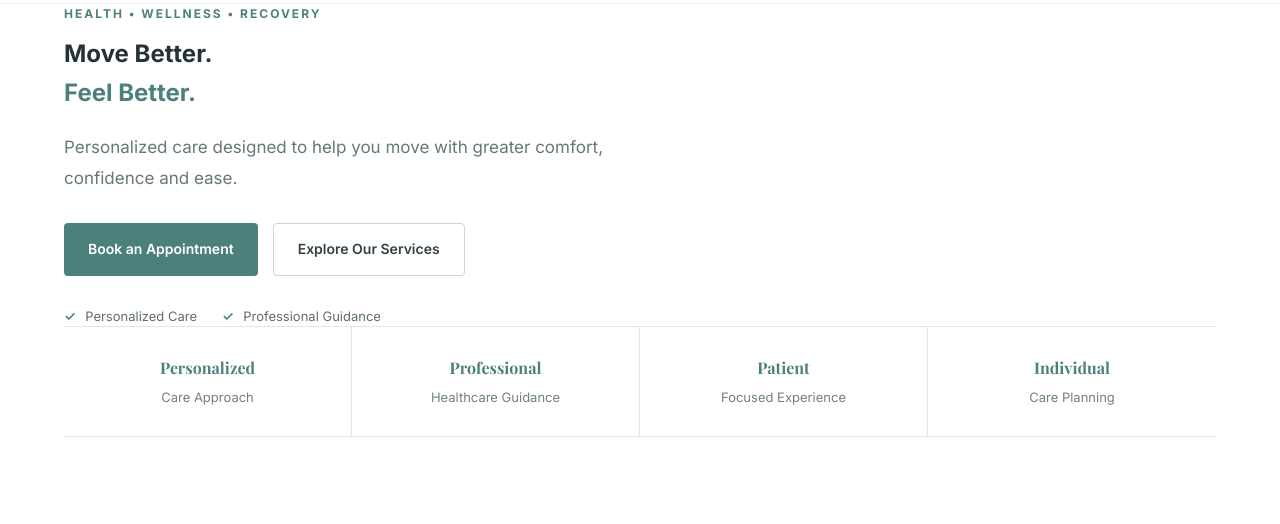
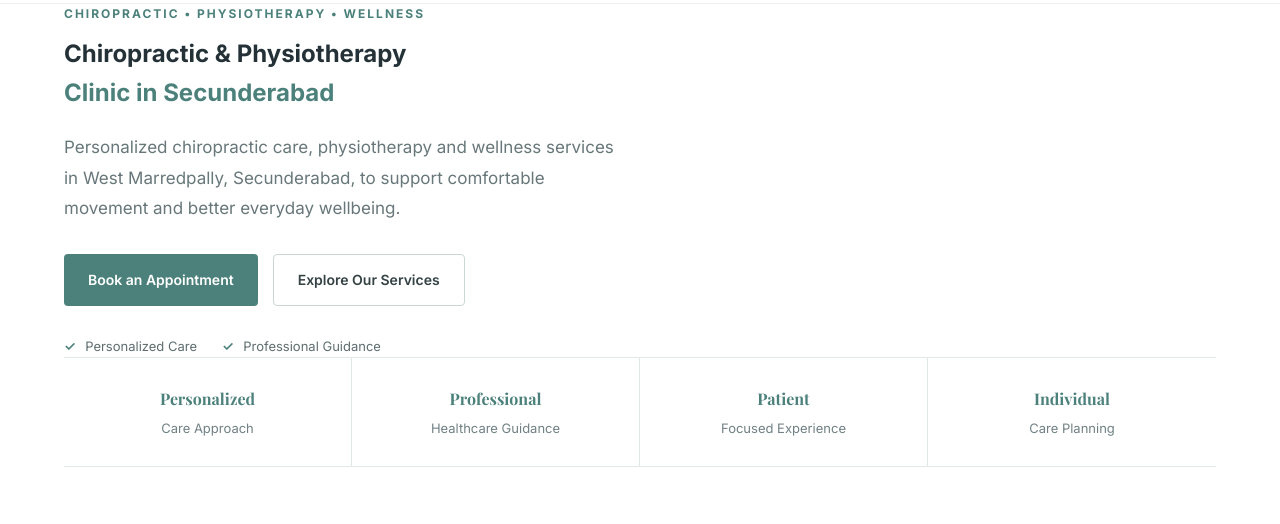
Before and after one commit to Likhithavaddhi/clinic-website, a website: page index.html in a window 1280 px wide. Shown: the part 79-603 px from the top of the page. Drawn offline with nearby package versions, Linux system fonts and the light colour scheme.

Commit message:
Update index.html

```diff
--- a/index.html
+++ b/index.html
@@ -70,19 +70,22 @@
 
         <div class="hero-content">
 
+
 <p class="section-label">
-                HEALTH • WELLNESS • RECOVERY
+    CHIROPRACTIC • PHYSIOTHERAPY • WELLNESS
 </p>
 
 <h1>
-                Move Better.
-                <span>Feel Better.</span>
+    Chiropractic &amp; Physiotherapy
+    <span>Clinic in Secunderabad</span>
 </h1>
 
 <p class="hero-description">
-                Personalized care designed to help you move with
-                greater comfort, confidence and ease.
+    Personalized chiropractic care, physiotherapy and wellness
+    services in West Marredpally, Secunderabad, to support
+    comfortable movement and better everyday wellbeing.
 </p>
+
 
             <div class="hero-buttons">
 
```
Lines whose indentation alone changed are shown as unchanged.
